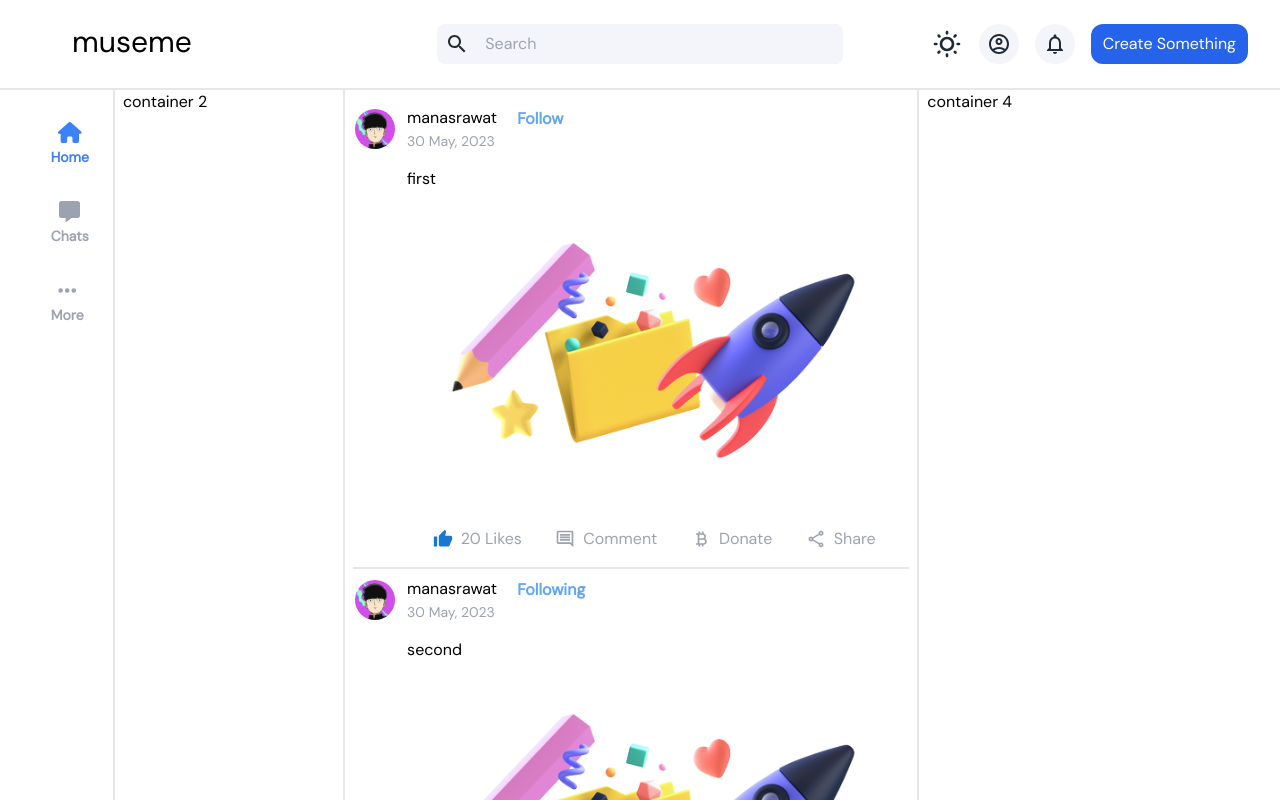
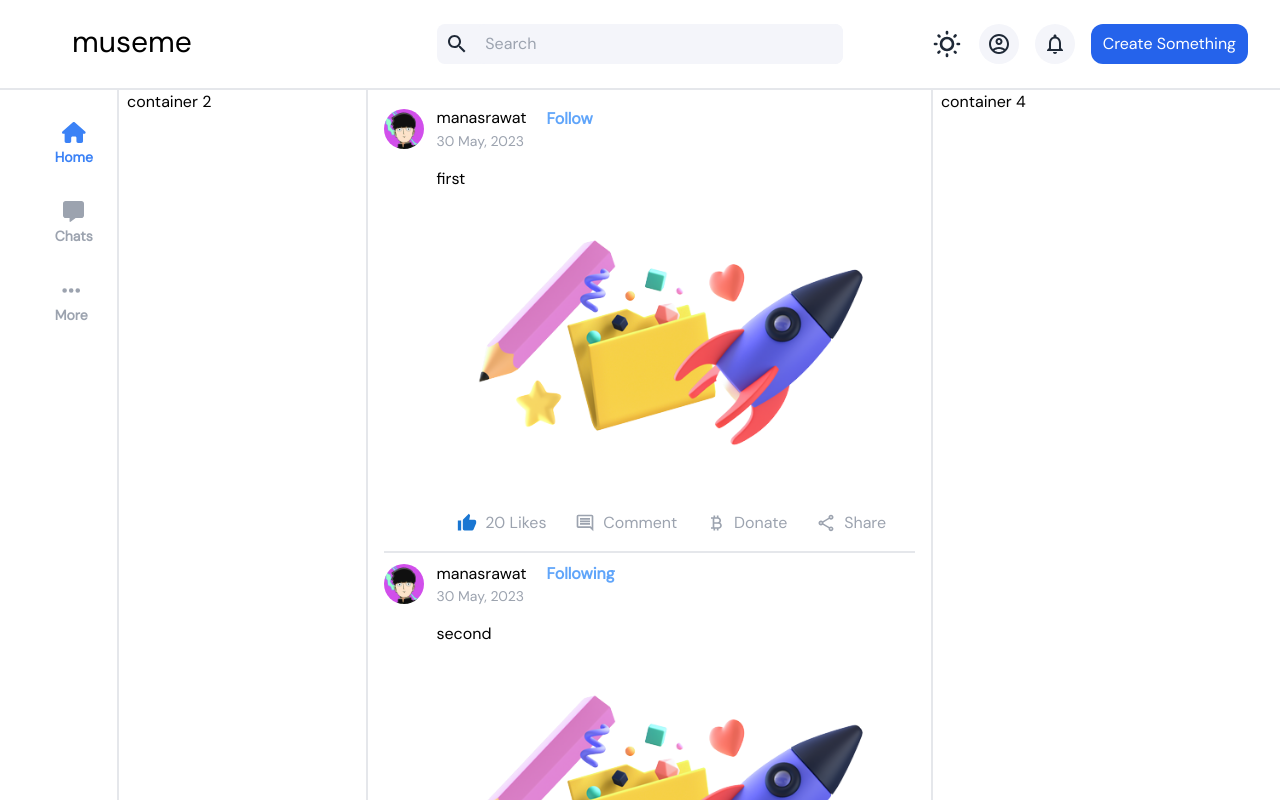
Before and after one commit to importlogic/museme, a React (Vite) app in the folder frontend/: page /home in a window 1280 px wide. Built offline with nearby package versions, Linux system fonts and the light colour scheme.

Commit message:
improved consistency across pages

```diff
--- a/frontend/src/pages/Museme.tsx
+++ b/frontend/src/pages/Museme.tsx
@@ -25,26 +25,35 @@ const Museme = () => {
         <Container className='flex max-h-screen min-h-screen flex-col'>
             <Header></Header>
             <Container className='mr-4 flex flex-grow overflow-hidden text-black'>
-                <Container className='grid grid-cols-11'>
-                    <Container className='border-gray col-span-1 border-r-2 px-2 dark:border-gray-600'>
+                <Container className='flex min-w-[100%] max-w-[100%]'>
+                    <Container className='border-gray col-span-1 flex w-[8.5rem] justify-end border-r-2 px-2 dark:border-gray-600'>
                         <LeftNavbar></LeftNavbar>
                     </Container>
-                    <Container className='border-gray col-span-2 border-r-2 px-2 dark:border-gray-600'>
+                    <Container className='border-gray col-span-2 w-72 border-r-2 px-2 dark:border-gray-600'>
                         container 2
                     </Container>
-                    <Container className='border-gray col-span-5 overflow-y-scroll border-r-2 p-2 dark:border-gray-600'>
+                    <Container className='border-gray col-span-5 flex-grow overflow-y-scroll border-r-2 p-2 px-4 dark:border-gray-600'>
                         <BrowserRouter>
                             <Routes>
-                                <Route path='/' element={<Navigate to='/home' />} />
+                                <Route
+                                    path='/'
+                                    element={<Navigate to='/home' />}
+                                />
                                 <Route path='/home' element={<Feed />} />
-                                <Route path='/profile' element={<Navigate to='/home' />} />
-                                <Route path='profile/:username' element={<ProfilePage username={username} />} />
+                                <Route
+                                    path='/profile'
+                                    element={<Navigate to='/home' />}
+                                />
+                                <Route
+                                    path='profile/:username'
+                                    element={
+                                        <ProfilePage username={username} />
+                                    }
+                                />
                             </Routes>
                         </BrowserRouter>
                     </Container>
-                    <Container className='col-span-3 px-2'>
-                        container 4
-                    </Container>
+                    <Container className='w-96 px-2'>container 4</Container>
                 </Container>
             </Container>
         </Container>
--- a/frontend/src/ui/Feed.tsx
+++ b/frontend/src/ui/Feed.tsx
@@ -40,7 +40,8 @@ const Feed = () => {
 
     return (
         <>
-            <Container className=''>
+            <Container className='flex flex-col'>
+                <Container className='flex-grow'>
                     <ul>
                         {[
                             postDetails.map((post) => {
@@ -55,10 +56,11 @@ const Feed = () => {
                         ]}
                     </ul>
                 </Container>
-            <Container className='mt-5 mb-2 flex justify-center'>
+                <Container className='mt-5 mb-2 flex justify-center flex-grow'>
                         <button className='rounded-xl bg-blue-500 p-2 px-5 text-white outline-none duration-500 ease-in-out hover:bg-indigo-600 '>
                             Load More
                         </button>
+                </Container>
             </Container>
         </>
     );
--- a/frontend/src/ui/LeftNavbar.tsx
+++ b/frontend/src/ui/LeftNavbar.tsx
@@ -21,7 +21,7 @@ const LeftNavbar = () => {
     ]);
 
     return (
-        <Container className='grid justify-end'>
+        <Container className='grid'>
             <ul>
                 {[
                     navBarButtons.map((item) => {
@@ -35,7 +35,6 @@ const LeftNavbar = () => {
                                     onClick={() => {
                                         activeTab.setActiveTab(item);
                                     }}
-
                                     className={`relative mr-4 mt-8 text-center text-sm font-semibold hover:cursor-pointer hover:text-blue-500 ${
                                         activeTab.activeTab == item
                                             ? 'text-blue-500'
```
Lines whose indentation alone changed are shown as unchanged.
